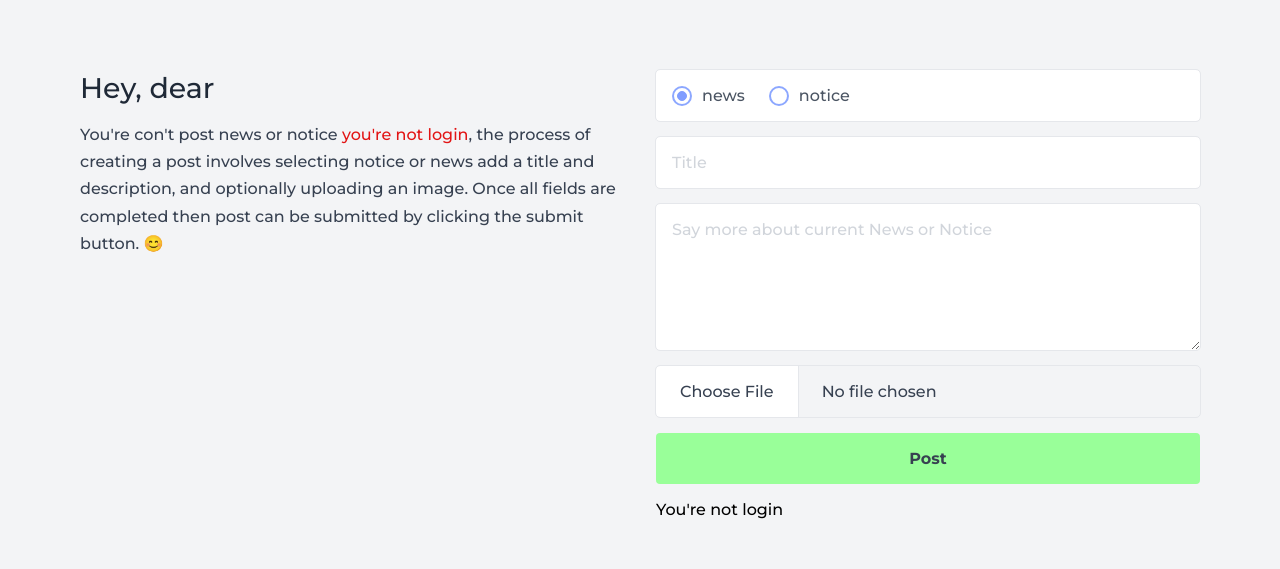
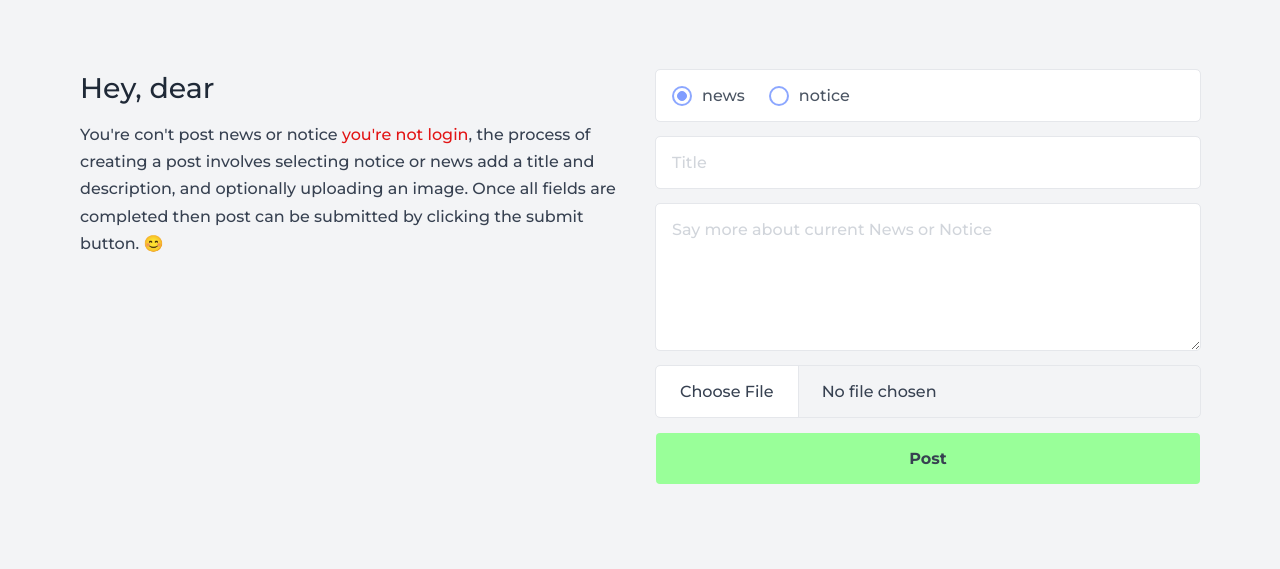
Before and after one commit to al-imam/lpi, a React (Vite) app: page /admin in a window 1280 px wide. Shown: the part 218-787 px from the top of the page. Built offline with nearby package versions, Linux system fonts and the light colour scheme; no server answers.

Commit message:
remove action link from form

```diff
--- a/src/pages/Admin/Form.jsx
+++ b/src/pages/Admin/Form.jsx
@@ -193,11 +193,6 @@ function Form() {
           "Post"
         )}
       </Button>
-      {currentUser === null && (
-        <p className={classes.login}>
-          <span>You're not</span> <NavLink to="/admin/login">login</NavLink>
-        </p>
-      )}
     </form>
   );
 }
```
